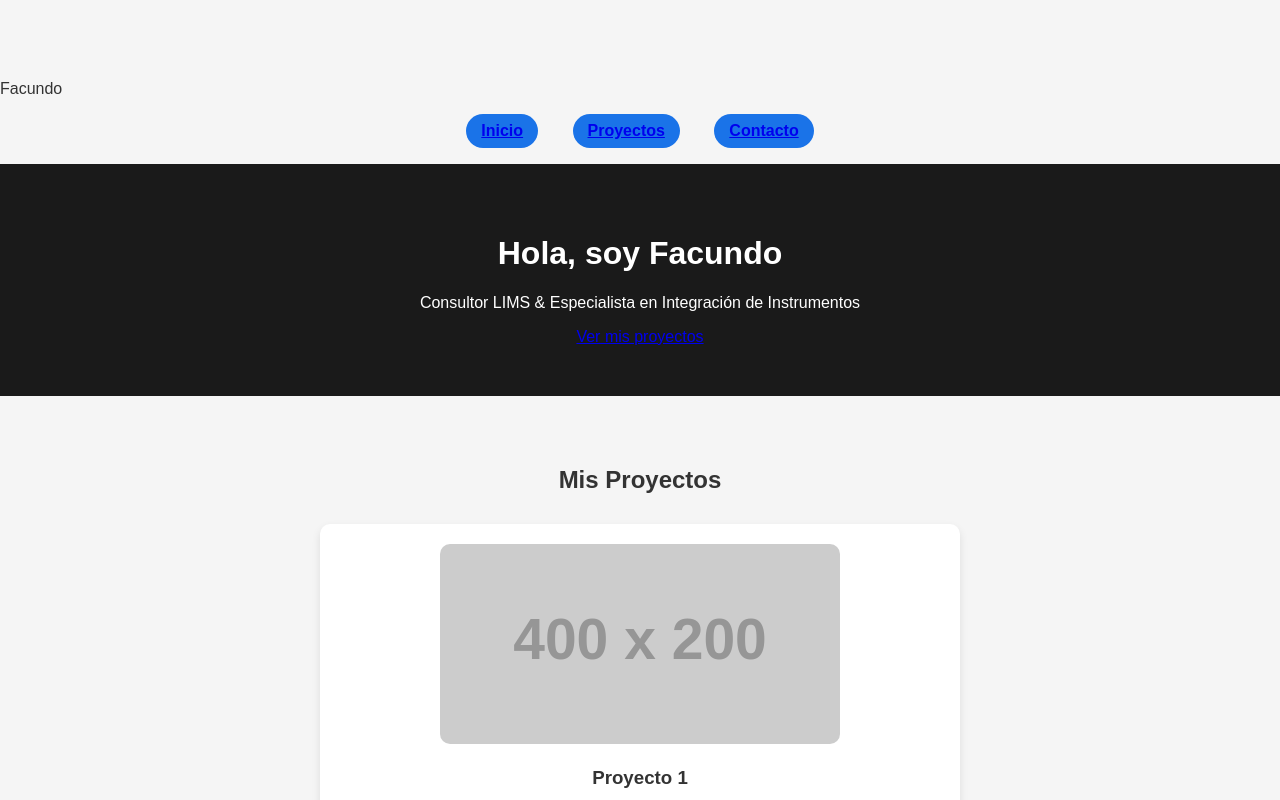
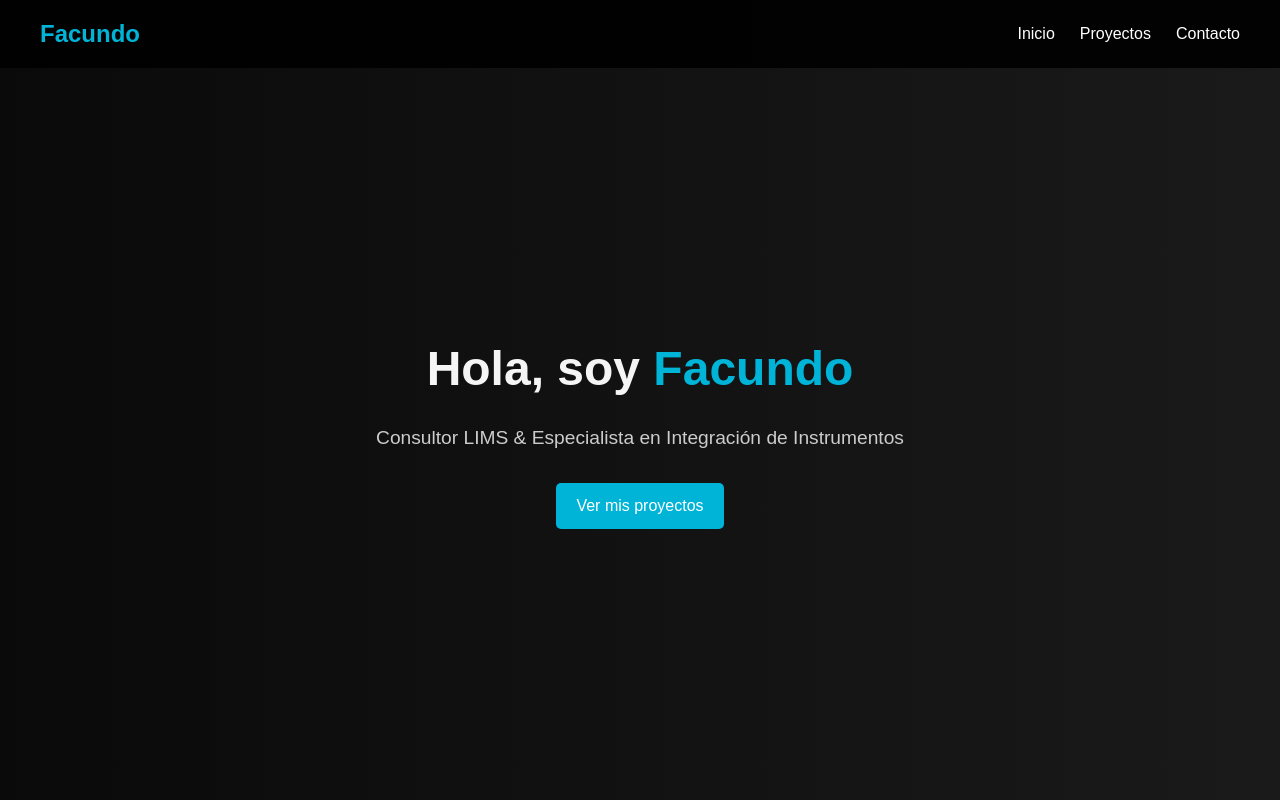
Before and after one commit to FacundoM22/FacundoM22.github.io, a plain HTML site: page index.html in a window 1280 px wide. Shown: the top 800 px of the page. Drawn offline with Linux system fonts and the light colour scheme; placeholder pictures from the web are drawn by us.

Commit message:
Update style.css

```diff
--- a/style.css
+++ b/style.css
@@ -1,143 +1,167 @@
-body {
-    font-family: Arial, sans-serif;
-    margin: 0;
-    padding: 0;
-    background: #f5f5f5;
-    color: #333;
-    padding-top: 80px; /* Para que el menú fijo no tape contenido */
+/* Reset básico */
+* {
+  margin: 0;
+  padding: 0;
+  box-sizing: border-box;
 }
 
-/* Barra superior / Menú */
-.top-menu {
-    position: fixed;
-    top: 0;
-    left: 0;
-    width: 100%;
-    background-color: rgba(26, 26, 26, 0.95);
-    color: #fff;
-    display: flex;
-    justify-content: space-between;
-    align-items: center;
-    padding: 15px 50px;
-    box-shadow: 0 4px 10px rgba(0,0,0,0.3);
-    z-index: 1000;
-    transition: background 0.3s;
+body {
+  font-family: "Arial", sans-serif;
+  background: #0a0a0a;
+  color: #f5f5f5;
+  line-height: 1.6;
 }
 
-.top-menu .logo {
-    font-size: 1.5em;
-    font-weight: bold;
+/* NAVBAR */
+nav {
+  display: flex;
+  justify-content: space-between;
+  align-items: center;
+  padding: 15px 40px;
+  background: rgba(0, 0, 0, 0.9);
+  position: fixed;
+  width: 100%;
+  top: 0;
+  z-index: 1000;
 }
 
-.top-menu .menu a {
-    color: #fff;
-    text-decoration: none;
-    margin-left: 30px;
-    font-weight: bold;
-    transition: color 0.3s, transform 0.2s;
+nav .logo {
+  font-size: 1.5rem;
+  font-weight: bold;
+  color: #00b4d8;
 }
 
-.top-menu .menu a:hover {
-    color: #1a73e8;          /* Cambio de color al pasar mouse */
-    transform: translateY(-2px); /* Efecto de “levantar” */
+nav .menu {
+  list-style: none;
+  display: flex;
 }
 
-/* Header */
-header {
-    text-align: center;
-    padding: 50px 20px;
-    background: #1a1a1a;
-    color: #fff;
+nav .menu li {
+  margin-left: 25px;
 }
 
-header img.perfil {
-    width: 150px;
-    border-radius: 50%;
-    margin-top: 20px;
-    transition: transform 0.3s;  /* Transición suave */
+nav .menu li a {
+  text-decoration: none;
+  color: #fff;
+  transition: color 0.3s;
 }
 
-header img.perfil:hover {
-    transform: scale(1.05);     /* Crece un poquito al pasar mouse */
+nav .menu li a:hover {
+  color: #00b4d8;
 }
 
-/* Secciones */
+/* HERO */
+header {
+  height: 100vh;
+  display: flex;
+  align-items: center;
+  justify-content: center;
+  background: linear-gradient(to right, #0a0a0a, #1a1a1a);
+  padding-top: 60px;
+}
+
+.hero-content {
+  text-align: center;
+  max-width: 800px;
+}
+
+.hero-content h1 {
+  font-size: 3rem;
+}
+
+.hero-content h1 span {
+  color: #00b4d8;
+}
+
+.hero-content p {
+  margin: 15px 0 30px;
+  font-size: 1.2rem;
+  color: #ccc;
+}
+
+.btn {
+  display: inline-block;
+  padding: 10px 20px;
+  background: #00b4d8;
+  color: #fff;
+  border-radius: 5px;
+  text-decoration: none;
+  transition: background 0.3s;
+}
+
+.btn:hover {
+  background: #0096c7;
+}
+
+/* SECCIONES */
 section {
-    padding: 50px 20px;
+  padding: 80px 20px;
+  text-align: center;
 }
 
 h2 {
-    text-align: center;
-    margin-bottom: 30px;
+  font-size: 2rem;
+  margin-bottom: 40px;
+  color: #00b4d8;
 }
 
-/* Proyectos */
+/* GRID DE PROYECTOS */
+.grid {
+  display: grid;
+  grid-template-columns: repeat(auto-fit, minmax(300px, 1fr));
+  gap: 30px;
+  max-width: 1000px;
+  margin: auto;
+}
+
 .proyecto {
-    background: #fff;
-    padding: 20px;
-    margin: 20px auto;
-    max-width: 600px;
-    border-radius: 10px;
-    box-shadow: 0 4px 8px rgba(0,0,0,0.1);
-    text-align: center;
-    transition: transform 0.3s, box-shadow 0.3s;
+  background: #1a1a1a;
+  padding: 20px;
+  border-radius: 12px;
+  transition: transform 0.3s, box-shadow 0.3s;
 }
 
 .proyecto:hover {
-    transform: translateY(-5px); /* Efecto “levantar” */
-    box-shadow: 0 8px 16px rgba(0,0,0,0.2);
+  transform: translateY(-5px);
+  box-shadow: 0 8px 20px rgba(0,0,0,0.5);
 }
 
 .proyecto img {
-    max-width: 100%;
-    border-radius: 10px;
+  max-width: 100%;
+  border-radius: 10px;
 }
 
-/* Links de proyectos */
+.proyecto h3 {
+  margin: 15px 0;
+  color: #fff;
+}
+
 .proyecto a {
-    display: inline-block;
-    margin-top: 10px;
-    color: #1a73e8;
-    text-decoration: none;
-    font-weight: bold;
-    transition: color 0.3s;
+  color: #00b4d8;
+  text-decoration: none;
 }
 
 .proyecto a:hover {
-    color: #155ab6;  /* Oscurece el link al pasar mouse */
+  text-decoration: underline;
 }
 
-/* Habilidades */
-ul {
-    list-style: none;
-    text-align: center;
-    padding: 0;
+/* CONTACTO */
+.redes a {
+  margin: 10px;
+  display: inline-block;
+  color: #00b4d8;
+  text-decoration: none;
 }
 
-ul li {
-    display: inline-block;
-    margin: 0 15px;
-    font-weight: bold;
-    background: #1a73e8;
-    color: #fff;
-    padding: 8px 15px;
-    border-radius: 20px;
-    transition: transform 0.3s, background 0.3s;
+.redes a:hover {
+  color: #fff;
 }
 
-ul li:hover {
-    transform: scale(1.1);    /* Crece un poco */
-    background: #155ab6;      /* Cambio de color */
+/* FOOTER */
+footer {
+  background: #000;
+  text-align: center;
+  padding: 20px;
+  font-size: 0.9rem;
+  color: #ccc;
 }
-
-/* Contacto */
-#contacto a {
-    color: #1a73e8;
-    text-decoration: none;
-    font-weight: bold;
-    transition: color 0.3s;
-}
-
-#contacto a:hover {
-    color: #155ab6;
-}
```
